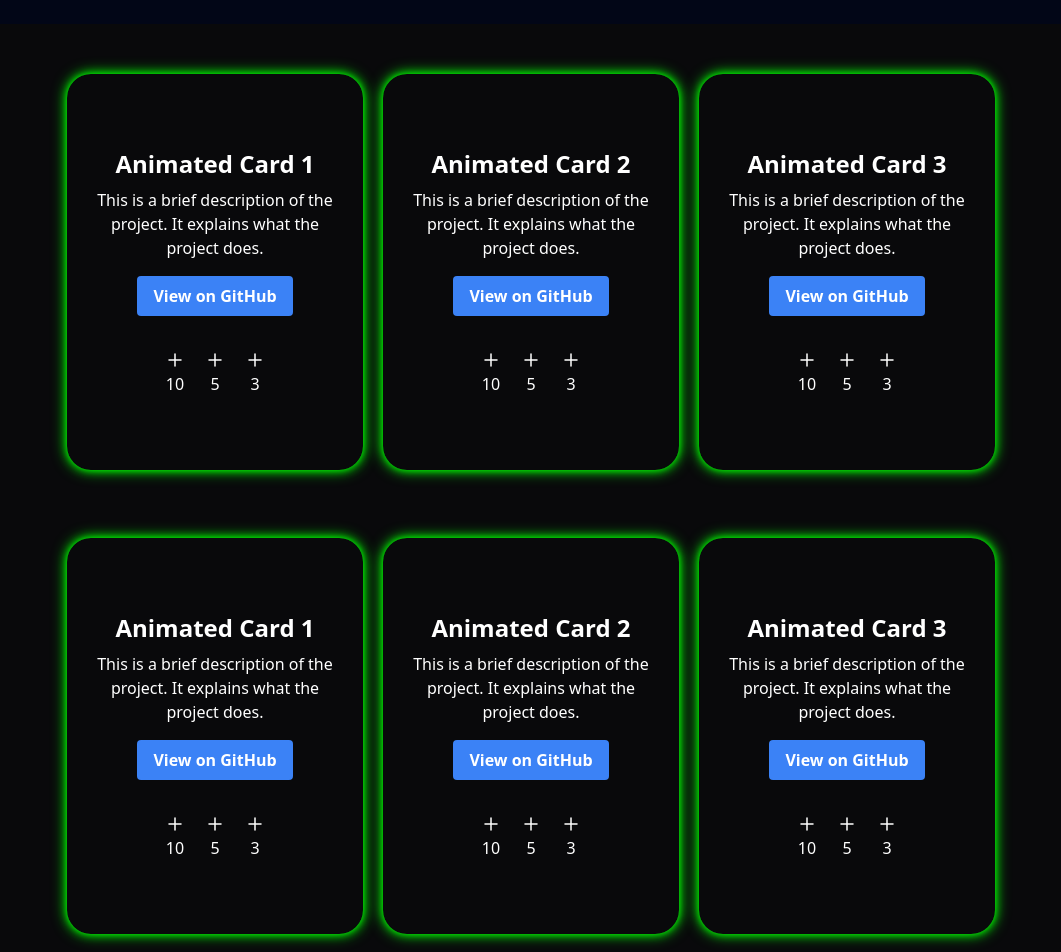
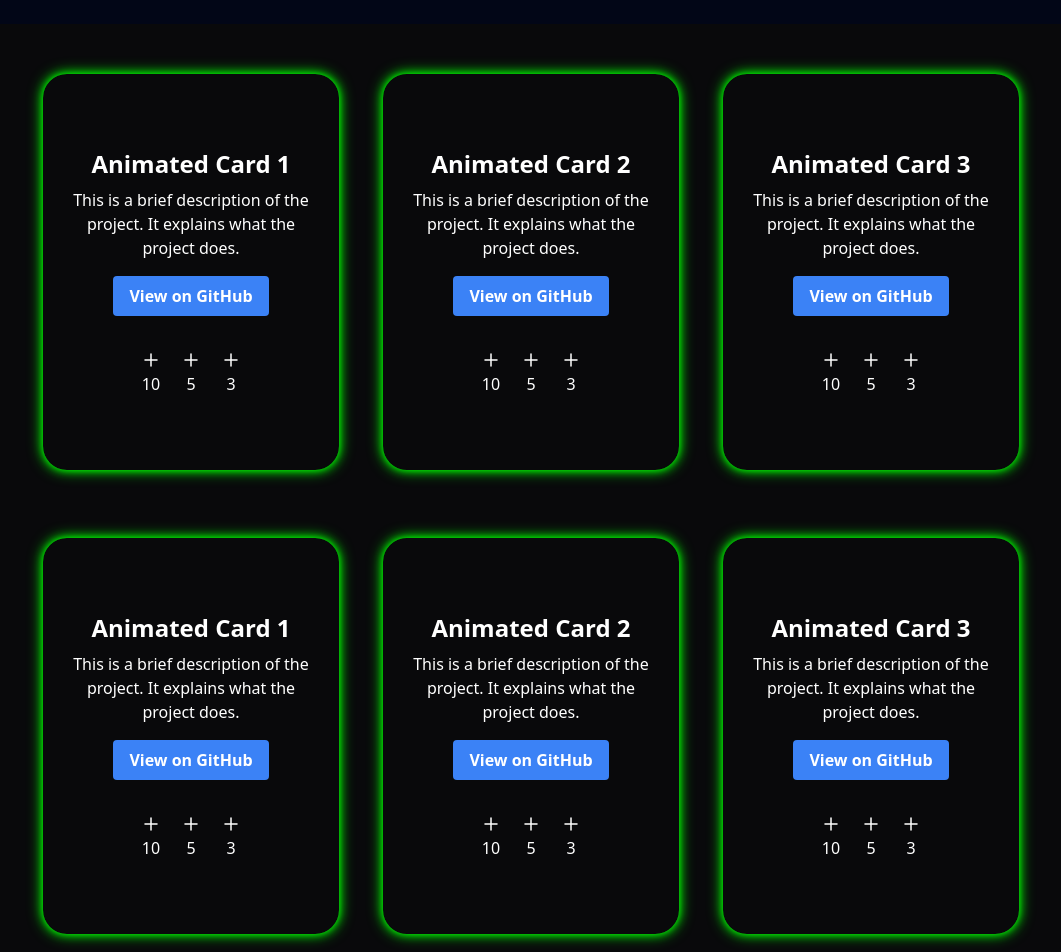
Before and after one commit to sameersambhare/Hactoberfest-Pccoe-Acm-2024, a React (Create React App) app in the folder frontend/: page /projects in a window 1280 px wide. Shown: the part 869-1821 px from the top of the page, without its empty margins (109-1170 px from the left). Built offline with nearby package versions, Linux system fonts and the light colour scheme.

Commit message:
project pae

```diff
--- /dev/null
+++ b/frontend/src/components/Project.css
@@ -0,0 +1,4 @@
+/* .card{
+    margin-left: 20px;
+
+} */
--- a/frontend/src/components/Projects.js
+++ b/frontend/src/components/Projects.js
@@ -1,6 +1,7 @@
 import React from 'react';
 import { LampDemo } from '../components/ui/lamp';
 import { EvervaultCard } from './ui/evervault-card'; // Import EvervaultCard
+import "./Project.css"
 
 const Projects = () => {
   return (
@@ -9,26 +10,26 @@
       <LampDemo />
 
       {/* EvervaultCard Demo */}
-      <div className="mt-12 flex flex-wrap justify-center space-x-4"> {/* Changed to flex-wrap for responsiveness */}
-        <div className="w-full sm:w-[300px] h-[400px] mb-4"> {/* Responsive width and margin-bottom for spacing */}
+      <div className="mt-12 flex gap-6 flex-wrap justify-center space-x-4"> {/* Changed to flex-wrap for responsiveness */}
+        <div className="card w-full sm:w-[300px] h-[400px] mb-4"> {/* Responsive width and margin-bottom for spacing */}
           <EvervaultCard text="Animated Card 1" />
         </div>
-        <div className="w-full sm:w-[300px] h-[400px] mb-4"> {/* Responsive width and margin-bottom for spacing */}
+        <div className="card w-full sm:w-[300px] h-[400px] mb-4"> {/* Responsive width and margin-bottom for spacing */}
           <EvervaultCard text="Animated Card 2" />
         </div>
-        <div className="w-full sm:w-[300px] h-[400px] mb-4"> {/* Responsive width and margin-bottom for spacing */}
+        <div className="card w-full sm:w-[300px] h-[400px] mb-4"> {/* Responsive width and margin-bottom for spacing */}
           <EvervaultCard text="Animated Card 3" />
         </div>
       </div>
 
-      <div className="mt-12 flex flex-wrap justify-center space-x-4"> {/* Changed to flex-wrap for responsiveness */}
-        <div className="w-full sm:w-[300px] h-[400px] mb-4"> {/* Responsive width and margin-bottom for spacing */}
+      <div className="mt-12 flex gap-6 flex-wrap justify-center space-x-4"> {/* Changed to flex-wrap for responsiveness */}
+        <div className="card w-full sm:w-[300px] h-[400px] mb-4"> {/* Responsive width and margin-bottom for spacing */}
           <EvervaultCard text="Animated Card 1" />
         </div>
-        <div className="w-full sm:w-[300px] h-[400px] mb-4"> {/* Responsive width and margin-bottom for spacing */}
+        <div className="card w-full sm:w-[300px] h-[400px] mb-4"> {/* Responsive width and margin-bottom for spacing */}
           <EvervaultCard text="Animated Card 2" />
         </div>
-        <div className="w-full sm:w-[300px] h-[400px] mb-4"> {/* Responsive width and margin-bottom for spacing */}
+        <div className="card w-full sm:w-[300px] h-[400px] mb-4"> {/* Responsive width and margin-bottom for spacing */}
           <EvervaultCard text="Animated Card 3" />
         </div>
       </div>
```
